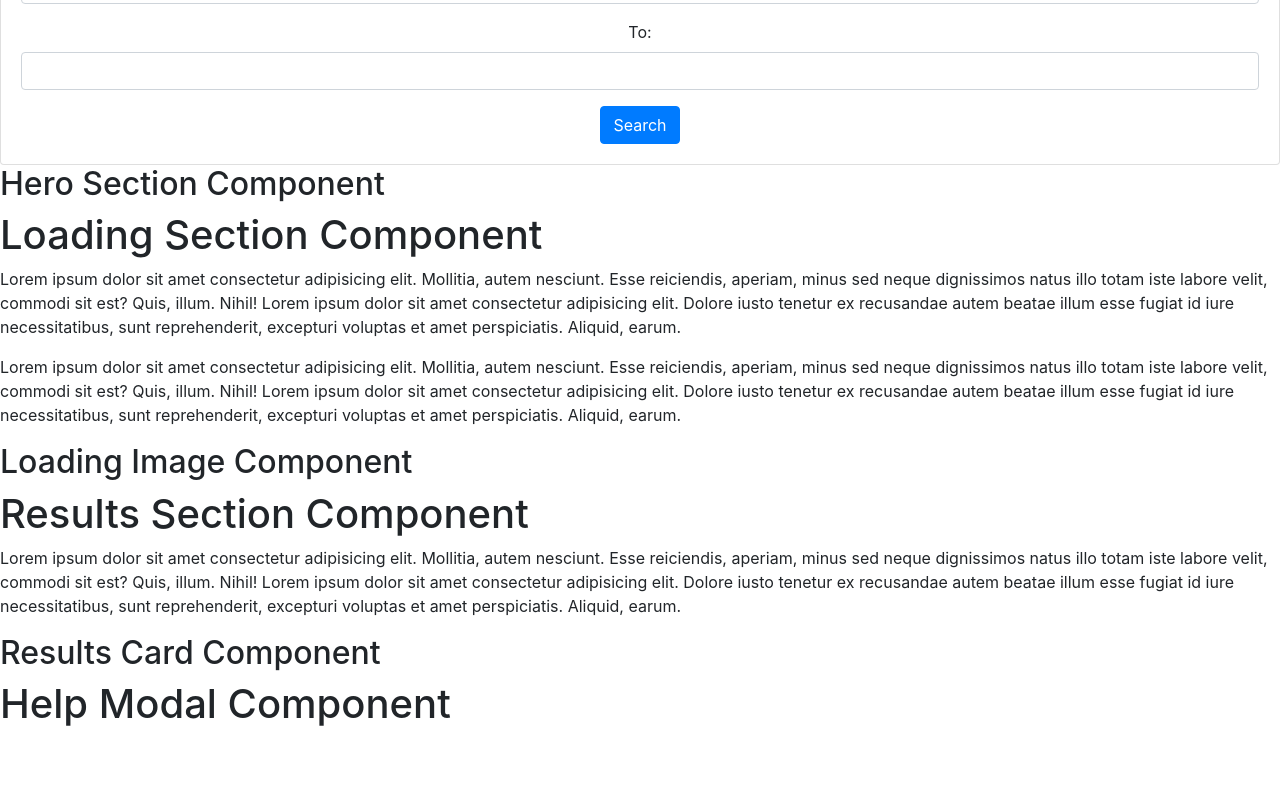
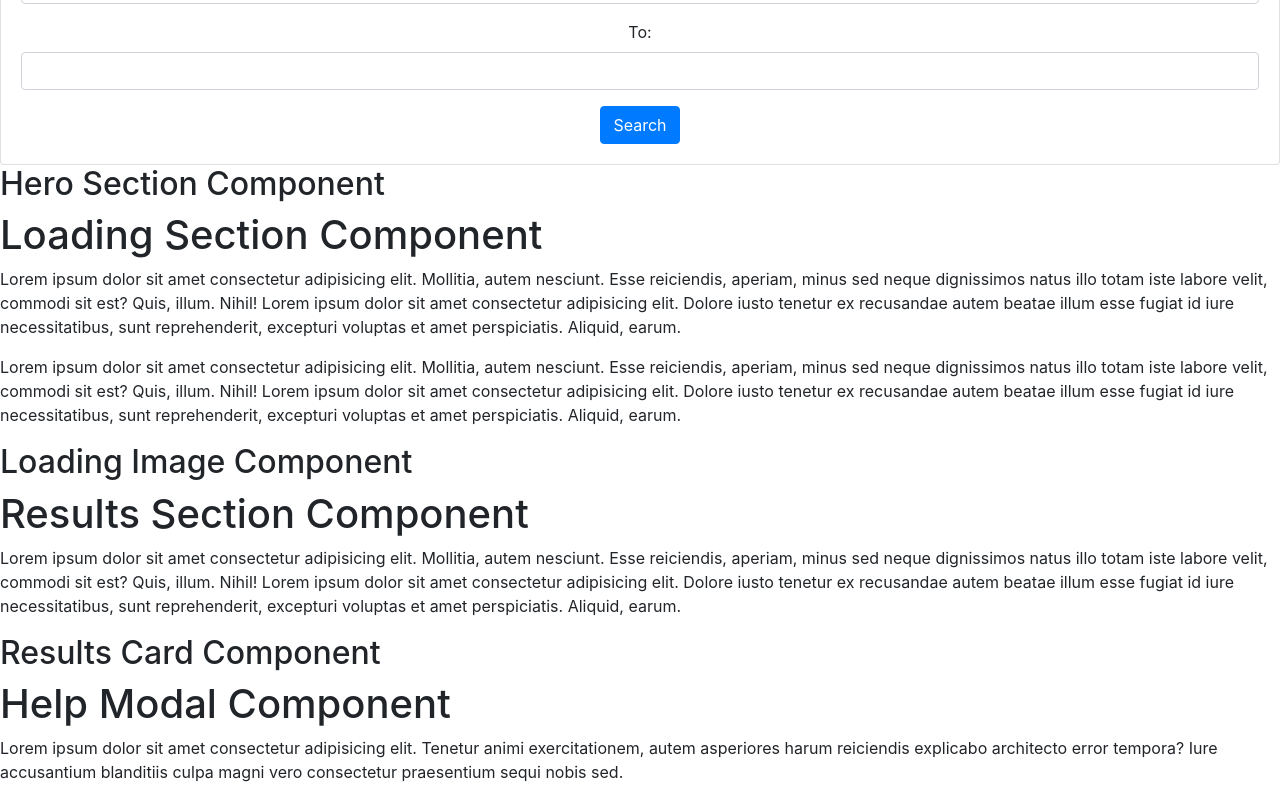
Before and after one commit to SchoolOfCode/w20_final-project-team-e, a React (Create React App) app: page / in a window 1280 px wide. Shown: the part 323-1123 px from the top of the page. Before the commit the page ends 1059 px from the top, so only its background shows below. Built offline with nearby package versions, Linux system fonts and the light colour scheme.

Commit message:
journey distance in km logged to the console

```diff
--- a/src/components/App/App.js
+++ b/src/components/App/App.js
@@ -15,6 +15,15 @@ export default function App() {
   };
   const [formData, updateFormData] = useState(initialFormData);
 
+  const key = "2Ms4naKG2GfSDZTrwZCG35OhUu0pI";
+  async function getDistance() {
+    let response = await fetch(
+      `https://api.distancematrix.ai/maps/api/distancematrix/json?origins=${formData.from}&destinations=${formData.to}&key=${key}`
+    );
+    let data = await response.json();
+    console.log(`Your Journey is: ${data.rows[0].elements[0].distance.text}`);
+  }
+
   const handleChange = (e) => {
     updateFormData({
       ...formData,
@@ -29,7 +38,9 @@ export default function App() {
     setTimeout(() => {
       window.location = "#results-section";
     }, 3000);
+    getDistance();
   };
+
   return (
     <div className="app">
       {/* to be fixed at the top of the page? */}
--- a/src/components/HelpModal/HelpModal.js
+++ b/src/components/HelpModal/HelpModal.js
@@ -4,6 +4,12 @@ export default function HelpModal() {
   return (
     <div>
       <h1>Help Modal Component</h1>
+      <p>
+        Lorem ipsum dolor sit amet consectetur adipisicing elit. Tenetur animi
+        exercitationem, autem asperiores harum reiciendis explicabo architecto
+        error tempora? Iure accusantium blanditiis culpa magni vero consectetur
+        praesentium sequi nobis sed.
+      </p>
     </div>
   );
 }
```
